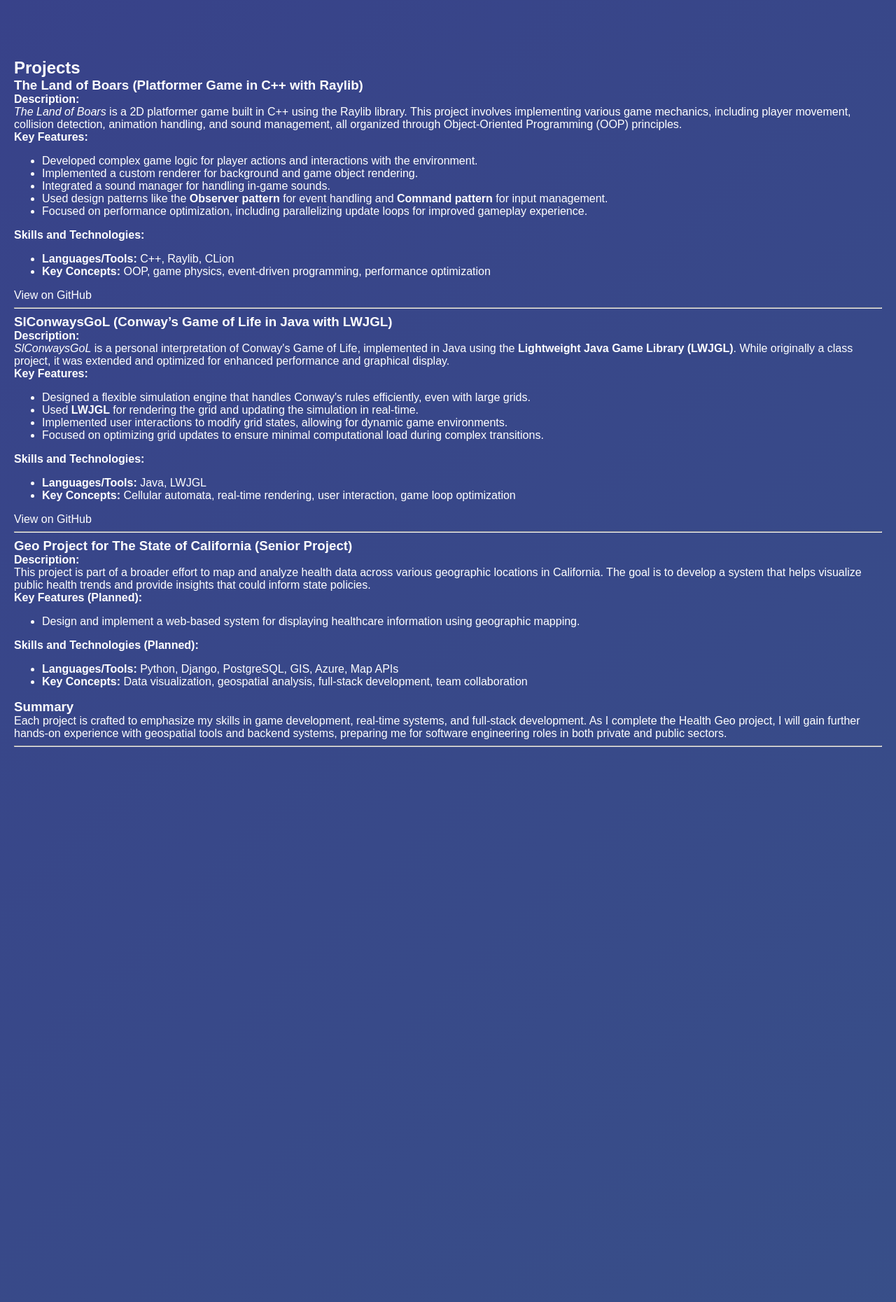
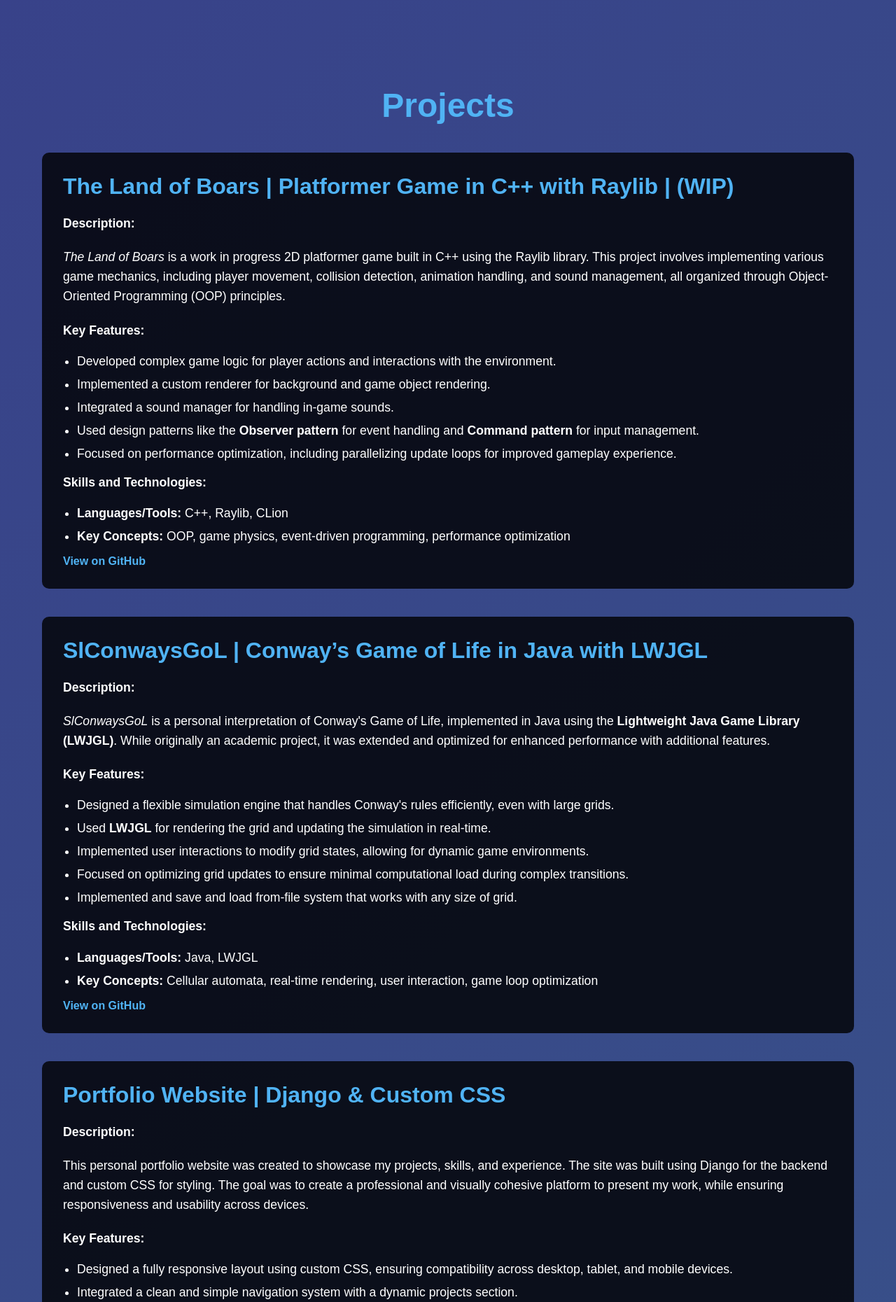
Before and after one commit to BenEklundCS/portfolio-site, a Django app: template portfolio_site/templates/projects.html in a window 1280 px wide. Shown: the part 67-1927 px from the top of the page at 70% size. Run offline with Django 3.2, Linux system fonts and the light colour scheme; the template is opened without the code that fills it, so the values that code supplies are empty.

Commit message:
mostly complete

```diff
--- a/portfolio_site/static/about.css
+++ b/portfolio_site/static/css/about.css
@@ -1,4 +1,5 @@
 /* About Section Styles */
+
 /* Container for the cards */
 .about-container {
     display: grid;
--- /dev/null
+++ b/portfolio_site/static/css/projects.css
@@ -0,0 +1,93 @@
+/* Projects Section Container */
+.projects-section {
+    max-width: 1400px;
+    margin: 0px auto;
+    padding: 40px;
+    color: #fff;
+}
+
+/* Project Heading */
+.projects-section h2 {
+    font-size: 3rem;
+    text-align: center;
+    margin-bottom: 40px;
+    color: #50b3f4;
+}
+
+/* Individual Project Section */
+.projects-section section {
+    background-color: rgba(0, 0, 0, 0.8);
+    padding: 30px;
+    border-radius: 10px;
+    margin-bottom: 40px;
+    animation: flyIn 1s ease-out;
+}
+
+/* Project Section Headings */
+.projects-section h3 {
+    font-size: 2rem;
+    margin-bottom: 20px;
+    color: #50b3f4;
+}
+
+/* Project Description */
+.projects-section p {
+    font-size: 1.1rem;
+    line-height: 1.6;
+    margin-bottom: 20px;
+}
+
+/* Key Features and Skills Lists */
+.projects-section ul {
+    list-style: disc;
+    padding-left: 20px;
+}
+
+.projects-section li {
+    margin-bottom: 12px;
+    font-size: 1.1rem;
+}
+
+/* GitHub Link */
+.projects-section a {
+    color: #50b3f4;
+    font-weight: bold;
+    text-decoration: none;
+}
+
+.projects-section a:hover {
+    text-decoration: underline;
+}
+
+/* Horizontal Rule Styling */
+.projects-section hr {
+    border: none;
+    height: 1px;
+    background-color: rgba(255, 255, 255, 0.3);
+    margin: 40px 0;
+}
+
+/* Hover effect for the project sections */
+.projects-section section:hover {
+    transform: translateY(-5px); /* Slight hover lift */
+    box-shadow: 0 10px 20px rgba(0, 0, 0, 0.3); /* Shadow effect */
+}
+
+/* Responsive Design */
+@media (max-width: 768px) {
+    .projects-section {
+        padding: 15px;
+    }
+
+    .projects-section h2 {
+        font-size: 2.5rem;
+    }
+
+    .projects-section h3 {
+        font-size: 1.8rem;
+    }
+
+    .projects-section p, .projects-section li {
+        font-size: 1rem;
+    }
+}
--- a/portfolio_site/static/style.css
+++ b/portfolio_site/static/css/style.css
@@ -12,6 +12,41 @@ html, body {
     background-size: 600% 600%;
     animation: gradientShift 45s ease infinite;
     overflow-x: hidden;
+}
+
+body {
+    background-color: #2b2b2b; /* Set a base dark background color */
+    position: relative;
+    overflow-x: hidden;
+}
+
+/* Create polygonal shapes */
+body::before {
+    content: "";
+    position: absolute;
+    top: 0;
+    left: -50px;
+    width: 100vw;
+    height: 100vh;
+    background: linear-gradient(135deg, rgba(255,255,255,0.03) 25%, transparent 25%) -50px 0,
+                linear-gradient(225deg, rgba(255,255,255,0.03) 25%, transparent 25%) -50px 0,
+                linear-gradient(315deg, rgba(255,255,255,0.03) 25%, transparent 25%),
+                linear-gradient(45deg, rgba(255,255,255,0.03) 25%, transparent 25%);
+    background-size: 100px 100px;
+    z-index: -1;
+    opacity: 0.3; /* Adjust for subtlety */
+}
+
+body::after {
+    content: "";
+    position: absolute;
+    bottom: 0;
+    right: 0;
+    width: 60vw;
+    height: 60vh;
+    background: rgba(255, 255, 255, 0.05);
+    clip-path: polygon(0 0, 100% 0, 100% 100%, 0% 100%);
+    z-index: -1;
 }
 
 a {
@@ -272,3 +307,26 @@ footer {
         transform: translateY(0); /* End at the original position */
     }
 }
+
+/* Animation for the about cards */
+@keyframes flyIn {
+    0% {
+        opacity: 0;
+        transform: translateX(-1000px); /* Start from the left side */
+    }
+    100% {
+        opacity: 1;
+        transform: translateX(0); /* End at the original position */
+    }
+}
+
+@keyframes flyInRight {
+    0% {
+        opacity: 0;
+        transform: translateX(1000px); /* Start from the right side */
+    }
+    100% {
+        opacity: 1;
+        transform: translateX(0); /* End at the original position */
+    }
+}
--- a/portfolio_site/templates/about.html
+++ b/portfolio_site/templates/about.html
@@ -6,7 +6,7 @@
 
 {% block head %}
     <!-- Load the separate CSS for the about page -->
-    <link rel="stylesheet" href="{% static 'about.css' %}">
+    <link rel="stylesheet" href="{% static 'css/about.css' %}">
 {% endblock %}
 
 {% block content %}
--- a/portfolio_site/templates/base.html
+++ b/portfolio_site/templates/base.html
@@ -7,7 +7,7 @@
     <title>{% block title %}Ben's Portfolio{% endblock %}</title>
 
     <!-- Load default styles (common styles for all pages) -->
-    <link rel="stylesheet" href="{% static 'style.css' %}">
+    <link rel="stylesheet" href="{% static 'css/style.css' %}">
 
     <!-- Allow child templates to load additional CSS here -->
     {% block head %}{% endblock %}
--- a/portfolio_site/templates/home.html
+++ b/portfolio_site/templates/home.html
@@ -3,11 +3,6 @@
 {% load static %}
 
 {% block title %}Home{% endblock %}
-
-{% block head %}
-    <!-- Load the CSS for the homepage -->
-    <link rel="stylesheet" href="{% static 'home.css' %}">
-{% endblock %}
 
 {% block content %}
 <section class="hero">
--- a/portfolio_site/templates/projects.html
+++ b/portfolio_site/templates/projects.html
@@ -1,6 +1,13 @@
 {% extends 'base.html' %}
 
+{% load static %}
+
 {% block title %}Projects{% endblock %}
+
+{% block head %}
+    <!-- Load the separate CSS for the projects page -->
+    <link rel="stylesheet" href="{% static 'css/projects.css' %}">
+{% endblock %}
 
 {% block content %}
 <div class="projects-section">
@@ -8,10 +15,10 @@
 
     <!-- The Land of Boars Project -->
     <section>
-        <h3>The Land of Boars (Platformer Game in C++ with Raylib)</h3>
+        <h3>The Land of Boars | Platformer Game in C++ with Raylib | (WIP)</h3>
         <p><strong>Description:</strong></p>
         <p>
-            <em>The Land of Boars</em> is a 2D platformer game built in C++ using the Raylib library. This project involves implementing various game mechanics, including player movement, collision detection, animation handling, and sound management, all organized through Object-Oriented Programming (OOP) principles.
+            <em>The Land of Boars</em> is a work in progress 2D platformer game built in C++ using the Raylib library. This project involves implementing various game mechanics, including player movement, collision detection, animation handling, and sound management, all organized through Object-Oriented Programming (OOP) principles.
         </p>
         <p><strong>Key Features:</strong></p>
         <ul>
@@ -29,14 +36,12 @@
         <a href="https://github.com/BenEklundCS/The-Land-of-Boars" target="_blank">View on GitHub</a>
     </section>
 
-    <hr>
-
     <!-- Slconwaysgol Project -->
     <section>
-        <h3>SlConwaysGoL (Conway’s Game of Life in Java with LWJGL)</h3>
+        <h3>SlConwaysGoL | Conway’s Game of Life in Java with LWJGL</h3>
         <p><strong>Description:</strong></p>
         <p>
-            <em>SlConwaysGoL</em> is a personal interpretation of Conway's Game of Life, implemented in Java using the <strong>Lightweight Java Game Library (LWJGL)</strong>. While originally a class project, it was extended and optimized for enhanced performance and graphical display.
+            <em>SlConwaysGoL</em> is a personal interpretation of Conway's Game of Life, implemented in Java using the <strong>Lightweight Java Game Library (LWJGL)</strong>. While originally an academic project, it was extended and optimized for enhanced performance with additional features.
         </p>
         <p><strong>Key Features:</strong></p>
         <ul>
@@ -44,6 +49,7 @@
             <li>Used <strong>LWJGL</strong> for rendering the grid and updating the simulation in real-time.</li>
             <li>Implemented user interactions to modify grid states, allowing for dynamic game environments.</li>
             <li>Focused on optimizing grid updates to ensure minimal computational load during complex transitions.</li>
+            <li>Implemented and save and load from-file system that works with any size of grid.</li>
         </ul>
         <p><strong>Skills and Technologies:</strong></p>
         <ul>
@@ -53,10 +59,8 @@
         <a href="https://github.com/BenEklundCS/SlConwaysGoL" target="_blank">View on GitHub</a>
     </section>
 
-    <hr>
-
-    <!-- Geo Project -->
-    <section>
+    <!-- Geo Project (Publish complete version after senior project) -->
+    <!--<section>
         <h3>Geo Project for The State of California (Senior Project)</h3>
         <p><strong>Description:</strong></p>
         <p>
@@ -71,22 +75,44 @@
             <li><strong>Languages/Tools:</strong> Python, Django, PostgreSQL, GIS, Azure, Map APIs</li>
             <li><strong>Key Concepts:</strong> Data visualization, geospatial analysis, full-stack development, team collaboration</li>
         </ul>
+    </section>-->
+
+    <!-- Portfolio Website Project -->
+    <section>
+        <h3>Portfolio Website | Django & Custom CSS</h3>
+        <p><strong>Description:</strong></p>
+        <p>
+            This personal portfolio website was created to showcase my projects, skills, and experience. The site was built using Django for the backend and custom CSS for styling. The goal was to create a professional and visually cohesive platform to present my work, while ensuring responsiveness and usability across devices.
+        </p>
+        <p><strong>Key Features:</strong></p>
+        <ul>
+            <li>Designed a fully responsive layout using custom CSS, ensuring compatibility across desktop, tablet, and mobile devices.</li>
+            <li>Integrated a clean and simple navigation system with a dynamic projects section.</li>
+            <li>Used Django's templating system to manage reusable components across pages efficiently.</li>
+            <li>Incorporated subtle animations and transitions for a smooth user experience.</li>
+        </ul>
+        <p><strong>Skills and Technologies:</strong></p>
+        <ul>
+            <li><strong>Languages/Tools:</strong> Django, Python, HTML, CSS, GitHub</li>
+            <li><strong>Key Concepts:</strong> Web development, responsive design, deployment, version control</li>
+        </ul>
+        <a href="https://github.com/BenEklundCS/portfolio-site" target="_blank">View on GitHub</a>
     </section>
 
-
     <section>
-        <h3>Summary</h3>
-        <p>Each project is crafted to emphasize my skills in
-            game development,
-            real-time systems, and
-            full-stack development.
-            As I complete the Health Geo project, I will gain further hands-on experience with geospatial
-            tools and backend systems, preparing me for software engineering roles in both private and public sectors.
+        <h3>Summary:</h3>
+        <p>
+            Throughout my projects, I have built expertise in game development, real-time systems, and full-stack web development. Each project showcases a combination of problem-solving abilities, creativity, and technical skills:
         </p>
-
+        <ul>
+            <li><strong>Game Development:</strong> I’ve developed complex game logic using languages such as C++ and Java, focusing on optimizing performance and enhancing player interactions with event-driven programming techniques and design patterns like Observer and Command.</li>
+            <li><strong>Real-Time Systems:</strong> I’ve worked on optimizing game loops, real-time rendering, and performance efficiency, such as improving Conway’s Game of Life for high computational efficiency with large grids.</li>
+            <li><strong>Full-Stack Development:</strong> My portfolio site demonstrates my proficiency in creating scalable, responsive web applications using Django, CSS, and HTML, with a focus on clean, reusable code and modern design principles.</li>
+        </ul>
+        <p>
+            Moving forward, I am excited to expand my skills through the upcoming Health Geo project, where I will gain further hands-on experience with geospatial tools, data visualization, and full-stack development, positioning myself for software engineering roles in both private and public sectors.
+        </p>
     </section>
-
-    <hr>
 
 </div>
 {% endblock %}
```
Also changed, not shown: portfolio_site/static/css/contact.css (added, +68 -0 lines), portfolio_site/templates/contact.html (+16 -1 lines), portfolio_site/templates/skills.html (+4 -4 lines), portfolio_site/static/css/skills.css (renamed from portfolio_site/static/skills.css), portfolio_site/static/images/github-logo-dark.png (added), portfolio_site/static/images/github-logo.png.
